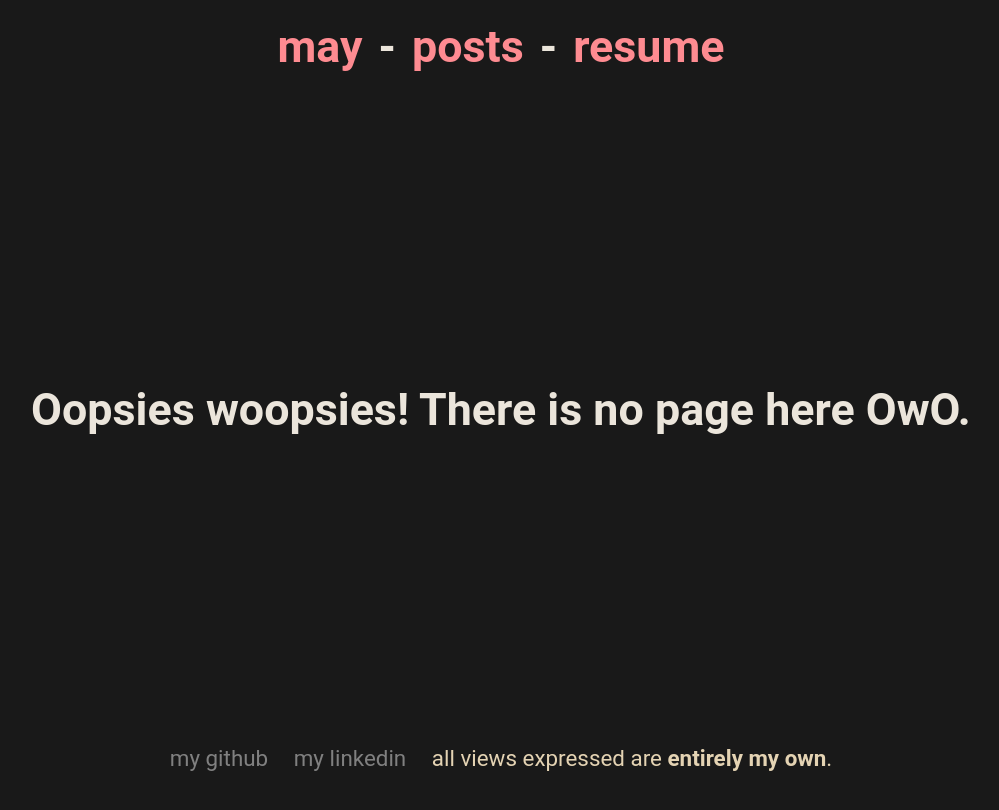
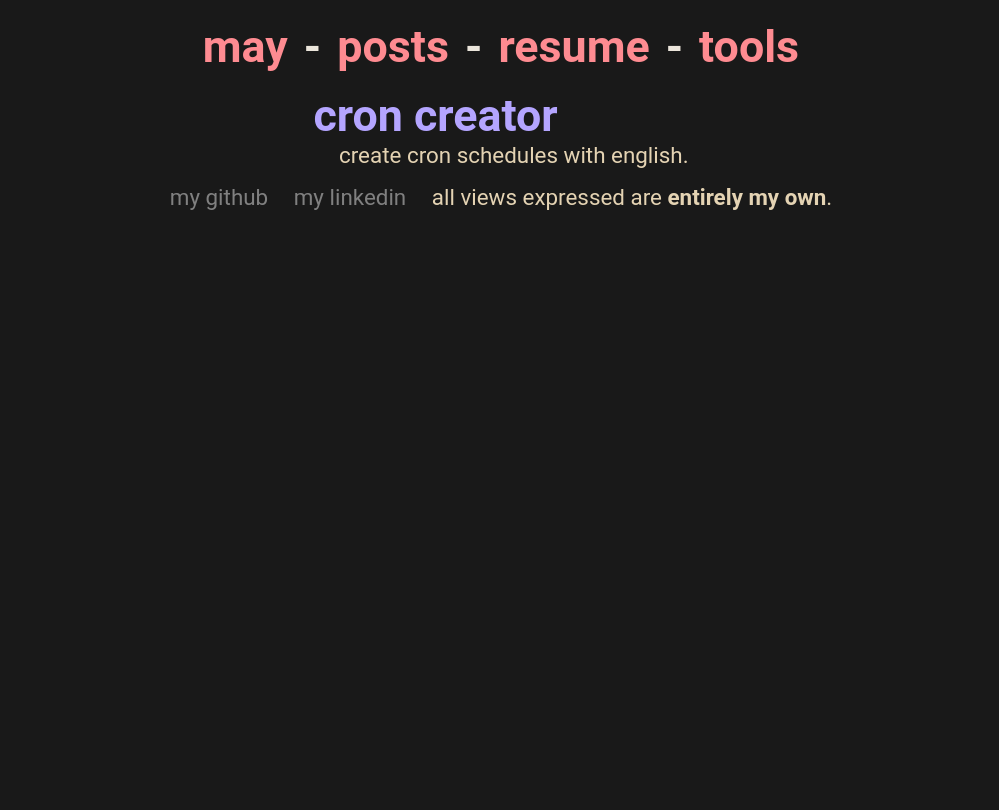
Before and after one commit to queercat/blog, a Next.js app in the folder app/: page /blog/tools in a window 1280 px wide. Before the commit this address had no page. Shown: the top 810 px of the page, without its empty margins (139-1138 px from the left). Built offline with nearby package versions, Linux system fonts and the light colour scheme.

Commit message:
Added tool generation to blog.

```diff
--- a/app/components/Header/Header.jsx
+++ b/app/components/Header/Header.jsx
@@ -25,13 +25,13 @@ export default function Header() {
                     <h1><Link href="/resume" className={styles.header_url}>resume</Link></h1>
                 </div>
 
-                {/* <div className={styles.header_item}>
+                <div className={styles.header_item}>
                     <h1 className={styles.header_seperator}>-</h1>
                 </div>
 
                 <div className={styles.header_item}>
-                    <h1><Link href="/resume" className={styles.header_url}>resume</Link></h1>
-                </div> */}
+                    <h1><Link href="/tools" className={styles.header_url}>tools</Link></h1>
+                </div>
             </div>
         </div>
     )
--- a/app/components/Header/Header.module.css
+++ b/app/components/Header/Header.module.css
@@ -27,4 +27,8 @@
     .header_items {
         gap: 0;
     }
+
+    .header h1 {
+        font-size: 1.8rem;
+    }
 }
--- /dev/null
+++ b/app/components/Tools/Tools.module.css
@@ -0,0 +1,22 @@
+.tools_container {
+    display: flex;
+    align-items: center;
+    flex-direction: column;
+
+    gap: 2vh;
+}
+
+.tool_item p {
+    text-indent: 2vw;
+}
+
+@media screen and (max-width: 600px) {
+    .tool_item p {
+        text-indent: 0;
+        font-size: 1rem;
+    }
+
+    .tool_item h1 {
+        font-size: 1.4rem;
+    }
+}
--- /dev/null
+++ b/app/pages/tools.jsx
@@ -0,0 +1,53 @@
+import fs from "fs"
+import path from "path"
+
+import styles from "../components/Tools/Tools.module.css"
+import Link from "next/link"
+import { NextSeo } from "next-seo"
+
+export default function Tools({postObjects}) {
+    if (postObjects != undefined) {
+        return (
+            <div className={styles.tools_container}>
+                <NextSeo description="may's tools" title="tools"></NextSeo>
+                {postObjects.map(post => {
+                    return (
+                        <div key={post.key} className={styles.tool_item}>
+                            <h1><Link href={"/tools/" + post.path}>{post.meta.title}</Link></h1>
+                            <p>{post.meta.description}</p>
+                        </div>
+                    )
+                })}
+            </div>)}
+    else {
+        return (
+            <></>
+        )
+    }
+}
+
+export async function getStaticProps() {
+    const postNames = fs.readdirSync(path.join('pages', 'tools'));
+
+    let postObjects = null;
+
+    if (postNames != undefined) {
+
+    postObjects = postNames.map((name, index) => {
+        const file = fs.readFileSync(path.join('pages', 'tools', name), 'utf-8', 'r')
+        const meta = (JSON.parse(file.split('\n')[0].replace(/\/\*|\*\//g, "")));
+
+        return {
+            path: name.replace('.jsx', ''),
+            meta: meta,
+            key: index
+        }
+    })
+    }
+
+    return {
+        props: {
+            postObjects
+        }
+    }
+}
```
Also changed, not shown: app/pages/tools/cron-creator.jsx (added, +7 -0 lines).
